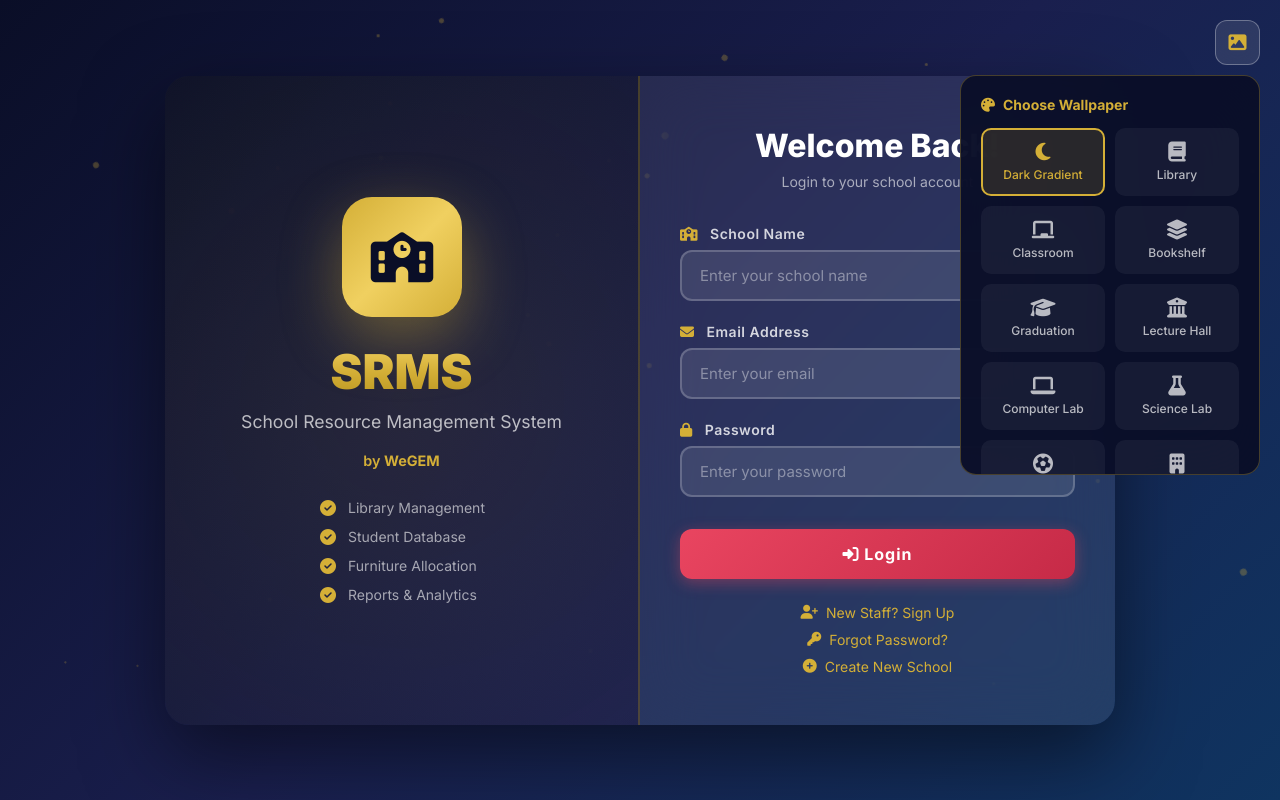
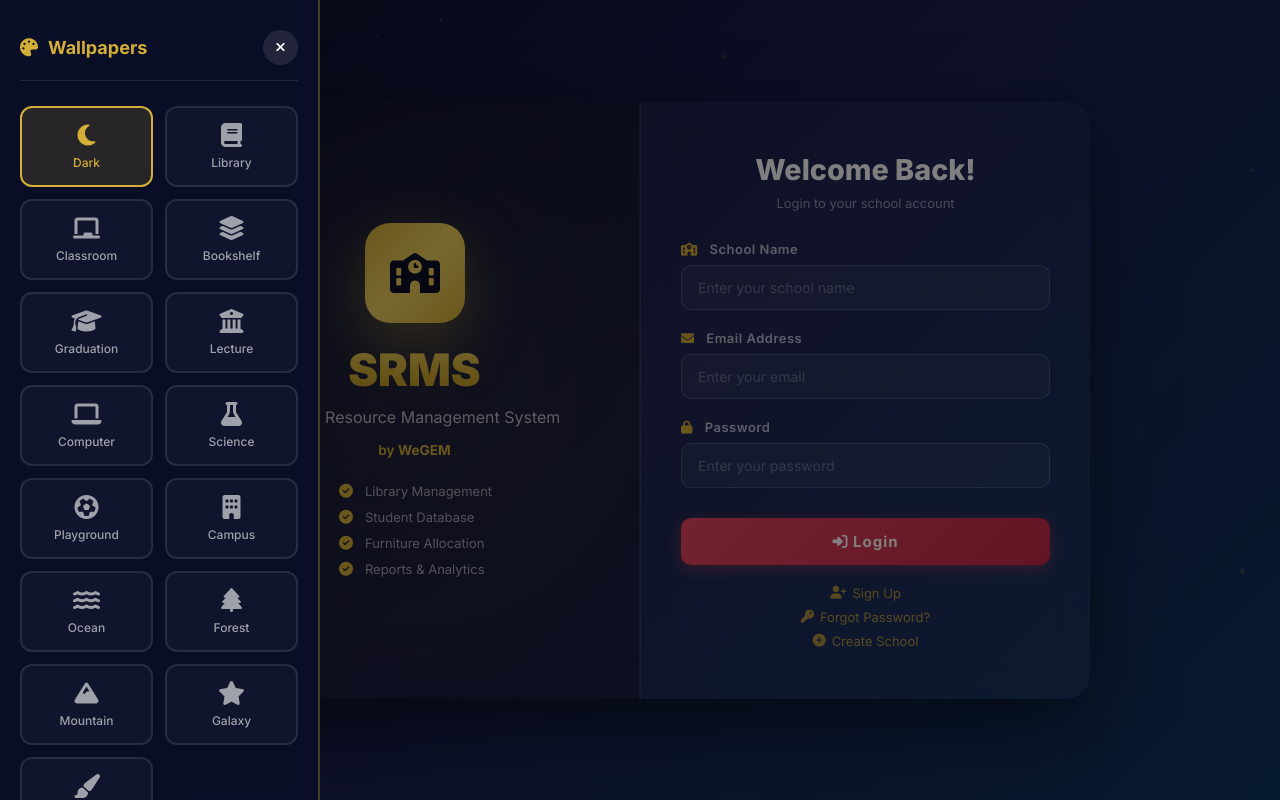
Before and after one commit to Eddie-dante/SMRS, a plain HTML site: page index.html in a window 1280 px wide. Both pictures are taken after a click on the button "Change Wallpaper". Drawn offline with Linux system fonts and the light colour scheme; no server answers.

Commit message:
Your commit message

```diff
--- a/index.html
+++ b/index.html
@@ -27,8 +27,8 @@
             --white: #ffffff;
             --shadow-gold: 0 20px 60px rgba(212, 175, 55, 0.4);
             --shadow-primary: 0 4px 15px rgba(233, 69, 96, 0.4);
-            --glass-bg: rgba(255, 255, 255, 0.08);
-            --glass-border: rgba(255, 255, 255, 0.2);
+            --glass-bg: rgba(255, 255, 255, 0.03);
+            --glass-border: rgba(255, 255, 255, 0.15);
         }
 
         * {
@@ -55,163 +55,153 @@
         }
 
         body.wallpaper-library {
-            background: linear-gradient(rgba(10, 14, 39, 0.75), rgba(10, 14, 39, 0.85)),
+            background: linear-gradient(rgba(10, 14, 39, 0.6), rgba(10, 14, 39, 0.7)),
                         url('https://images.unsplash.com/photo-1521587760476-6c12a4b040da?w=1920&q=80') center/cover no-repeat fixed;
         }
 
         body.wallpaper-classroom {
-            background: linear-gradient(rgba(10, 14, 39, 0.75), rgba(10, 14, 39, 0.85)),
+            background: linear-gradient(rgba(10, 14, 39, 0.6), rgba(10, 14, 39, 0.7)),
                         url('https://images.unsplash.com/photo-1497633762265-9d179a990aa6?w=1920&q=80') center/cover no-repeat fixed;
         }
 
         body.wallpaper-bookshelf {
-            background: linear-gradient(rgba(10, 14, 39, 0.75), rgba(10, 14, 39, 0.85)),
+            background: linear-gradient(rgba(10, 14, 39, 0.6), rgba(10, 14, 39, 0.7)),
                         url('https://images.unsplash.com/photo-1507842217343-583bb7270b66?w=1920&q=80') center/cover no-repeat fixed;
         }
 
         body.wallpaper-graduation {
-            background: linear-gradient(rgba(10, 14, 39, 0.75), rgba(10, 14, 39, 0.85)),
+            background: linear-gradient(rgba(10, 14, 39, 0.6), rgba(10, 14, 39, 0.7)),
                         url('https://images.unsplash.com/photo-1523050854058-8df90910f68e?w=1920&q=80') center/cover no-repeat fixed;
         }
 
         body.wallpaper-lecture {
-            background: linear-gradient(rgba(10, 14, 39, 0.75), rgba(10, 14, 39, 0.85)),
+            background: linear-gradient(rgba(10, 14, 39, 0.6), rgba(10, 14, 39, 0.7)),
                         url('https://images.unsplash.com/photo-1513542789411-b6a5d4f31634?w=1920&q=80') center/cover no-repeat fixed;
         }
 
         body.wallpaper-computer {
-            background: linear-gradient(rgba(10, 14, 39, 0.75), rgba(10, 14, 39, 0.85)),
+            background: linear-gradient(rgba(10, 14, 39, 0.6), rgba(10, 14, 39, 0.7)),
                         url('https://images.unsplash.com/photo-1571266028243-e4c84c8a40b7?w=1920&q=80') center/cover no-repeat fixed;
         }
 
         body.wallpaper-science {
-            background: linear-gradient(rgba(10, 14, 39, 0.75), rgba(10, 14, 39, 0.85)),
+            background: linear-gradient(rgba(10, 14, 39, 0.6), rgba(10, 14, 39, 0.7)),
                         url('https://images.unsplash.com/photo-1532094349884-543bc11b234d?w=1920&q=80') center/cover no-repeat fixed;
         }
 
         body.wallpaper-playground {
-            background: linear-gradient(rgba(10, 14, 39, 0.75), rgba(10, 14, 39, 0.85)),
+            background: linear-gradient(rgba(10, 14, 39, 0.6), rgba(10, 14, 39, 0.7)),
                         url('https://images.unsplash.com/photo-1472898965229-f9b06b9c9bbe?w=1920&q=80') center/cover no-repeat fixed;
         }
 
         body.wallpaper-campus {
-            background: linear-gradient(rgba(10, 14, 39, 0.75), rgba(10, 14, 39, 0.85)),
+            background: linear-gradient(rgba(10, 14, 39, 0.6), rgba(10, 14, 39, 0.7)),
                         url('https://images.unsplash.com/photo-1495616811223-4d98c6e9c869?w=1920&q=80') center/cover no-repeat fixed;
         }
 
         body.wallpaper-ocean {
-            background: linear-gradient(rgba(10, 14, 39, 0.75), rgba(10, 14, 39, 0.85)),
+            background: linear-gradient(rgba(10, 14, 39, 0.6), rgba(10, 14, 39, 0.7)),
                         url('https://images.unsplash.com/photo-1507525428034-b723cf961d3e?w=1920&q=80') center/cover no-repeat fixed;
         }
 
         body.wallpaper-forest {
-            background: linear-gradient(rgba(10, 14, 39, 0.75), rgba(10, 14, 39, 0.85)),
+            background: linear-gradient(rgba(10, 14, 39, 0.6), rgba(10, 14, 39, 0.7)),
                         url('https://images.unsplash.com/photo-1441974231531-c6227db76b6e?w=1920&q=80') center/cover no-repeat fixed;
         }
 
         body.wallpaper-mountain {
-            background: linear-gradient(rgba(10, 14, 39, 0.75), rgba(10, 14, 39, 0.85)),
+            background: linear-gradient(rgba(10, 14, 39, 0.6), rgba(10, 14, 39, 0.7)),
                         url('https://images.unsplash.com/photo-1506905925346-21bda4d32df4?w=1920&q=80') center/cover no-repeat fixed;
         }
 
         body.wallpaper-galaxy {
-            background: linear-gradient(rgba(10, 14, 39, 0.65), rgba(10, 14, 39, 0.75)),
+            background: linear-gradient(rgba(10, 14, 39, 0.5), rgba(10, 14, 39, 0.6)),
                         url('https://images.unsplash.com/photo-1462331940025-496dfbfc7564?w=1920&q=80') center/cover no-repeat fixed;
         }
 
         body.wallpaper-abstract {
-            background: linear-gradient(rgba(10, 14, 39, 0.7), rgba(10, 14, 39, 0.8)),
+            background: linear-gradient(rgba(10, 14, 39, 0.55), rgba(10, 14, 39, 0.65)),
                         url('https://images.unsplash.com/photo-1541701494587-cb58502866ab?w=1920&q=80') center/cover no-repeat fixed;
         }
 
-        /* Wallpaper selector */
-        .wallpaper-selector {
+        /* Sidebar for wallpapers */
+        .wallpaper-sidebar {
             position: fixed;
-            top: 20px;
-            right: 20px;
-            z-index: 100;
+            top: 0;
+            left: -320px;
+            width: 320px;
+            height: 100%;
+            background: rgba(10, 14, 39, 0.95);
+            backdrop-filter: blur(30px);
+            -webkit-backdrop-filter: blur(30px);
+            border-right: 2px solid rgba(212, 175, 55, 0.3);
+            z-index: 1000;
+            transition: left 0.3s ease;
+            padding: 30px 20px;
+            overflow-y: auto;
+        }
+
+        .wallpaper-sidebar.active {
+            left: 0;
+        }
+
+        .wallpaper-sidebar-header {
+            display: flex;
+            align-items: center;
+            justify-content: space-between;
+            margin-bottom: 25px;
+            padding-bottom: 15px;
+            border-bottom: 1px solid rgba(255, 255, 255, 0.1);
+        }
+
+        .wallpaper-sidebar-header h3 {
+            color: #d4af37;
+            font-size: 18px;
             display: flex;
             align-items: center;
             gap: 10px;
         }
 
-        .wallpaper-btn {
-            width: 45px;
-            height: 45px;
-            border-radius: 12px;
+        .wallpaper-sidebar-close {
+            width: 35px;
+            height: 35px;
             background: rgba(255, 255, 255, 0.1);
-            backdrop-filter: blur(20px);
-            border: 1px solid rgba(255, 255, 255, 0.3);
-            color: #d4af37;
+            border: none;
+            border-radius: 50%;
+            color: #ffffff;
             cursor: pointer;
             display: flex;
             align-items: center;
             justify-content: center;
-            font-size: 18px;
             transition: all 0.3s ease;
         }
 
-        .wallpaper-btn:hover {
-            background: rgba(255, 255, 255, 0.2);
-            transform: scale(1.1);
-        }
-
-        .wallpaper-panel {
-            position: fixed;
-            top: 75px;
-            right: 20px;
-            z-index: 100;
-            background: rgba(10, 14, 39, 0.95);
-            backdrop-filter: blur(30px);
-            border: 1px solid rgba(212, 175, 55, 0.3);
-            border-radius: 16px;
-            padding: 20px;
-            display: none;
-            width: 300px;
-            max-height: 400px;
-            overflow-y: auto;
-            animation: slideDown 0.3s ease;
-        }
-
-        .wallpaper-panel.active {
-            display: block;
-        }
-
-        @keyframes slideDown {
-            from { opacity: 0; transform: translateY(-20px); }
-            to { opacity: 1; transform: translateY(0); }
-        }
-
-        .wallpaper-panel h3 {
-            color: #d4af37;
-            font-size: 14px;
-            margin-bottom: 15px;
-            display: flex;
-            align-items: center;
-            gap: 8px;
+        .wallpaper-sidebar-close:hover {
+            background: rgba(220, 53, 69, 0.5);
+            transform: rotate(90deg);
         }
 
         .wallpaper-grid {
             display: grid;
             grid-template-columns: 1fr 1fr;
-            gap: 10px;
+            gap: 12px;
         }
 
         .wallpaper-option {
-            padding: 12px;
-            border-radius: 10px;
-            background: rgba(255, 255, 255, 0.05);
-            border: 2px solid transparent;
+            padding: 15px;
+            border-radius: 12px;
+            background: rgba(255, 255, 255, 0.03);
+            border: 2px solid rgba(255, 255, 255, 0.1);
             cursor: pointer;
             text-align: center;
             transition: all 0.3s ease;
-            color: rgba(255, 255, 255, 0.7);
+            color: rgba(255, 255, 255, 0.6);
             font-size: 12px;
             font-weight: 500;
         }
 
         .wallpaper-option:hover {
-            background: rgba(255, 255, 255, 0.1);
+            background: rgba(255, 255, 255, 0.08);
             border-color: rgba(212, 175, 55, 0.3);
             color: #ffffff;
             transform: translateY(-2px);
@@ -225,8 +215,51 @@
 
         .wallpaper-option i {
             display: block;
+            font-size: 24px;
+            margin-bottom: 8px;
+        }
+
+        /* Wallpaper toggle button */
+        .wallpaper-toggle {
+            position: fixed;
+            top: 20px;
+            left: 20px;
+            z-index: 999;
+            width: 50px;
+            height: 50px;
+            border-radius: 15px;
+            background: rgba(255, 255, 255, 0.08);
+            backdrop-filter: blur(20px);
+            -webkit-backdrop-filter: blur(20px);
+            border: 1px solid rgba(255, 255, 255, 0.2);
+            color: #d4af37;
+            cursor: pointer;
+            display: flex;
+            align-items: center;
+            justify-content: center;
             font-size: 20px;
-            margin-bottom: 5px;
+            transition: all 0.3s ease;
+        }
+
+        .wallpaper-toggle:hover {
+            background: rgba(255, 255, 255, 0.15);
+            transform: scale(1.1);
+        }
+
+        /* Overlay */
+        .wallpaper-overlay {
+            position: fixed;
+            top: 0;
+            left: 0;
+            width: 100%;
+            height: 100%;
+            background: rgba(0, 0, 0, 0.5);
+            z-index: 998;
+            display: none;
+        }
+
+        .wallpaper-overlay.active {
+            display: block;
         }
 
         /* Animated particles */
@@ -242,7 +275,7 @@
 
         .particle {
             position: absolute;
-            background: rgba(212, 175, 55, 0.3);
+            background: rgba(212, 175, 55, 0.2);
             border-radius: 50%;
             animation: float 15s infinite;
         }
@@ -257,7 +290,7 @@
             position: relative;
             z-index: 1;
             width: 100%;
-            max-width: 950px;
+            max-width: 900px;
             display: grid;
             grid-template-columns: 1fr 1fr;
             gap: 0;
@@ -272,16 +305,18 @@
             to { opacity: 1; transform: translateY(0); }
         }
 
-        /* Brand panel */
+        /* Brand panel - More transparent */
         .brand-panel {
-            background: linear-gradient(135deg, rgba(10, 14, 39, 0.95), rgba(26, 31, 78, 0.95));
+            background: rgba(10, 14, 39, 0.4);
+            backdrop-filter: blur(10px);
+            -webkit-backdrop-filter: blur(10px);
             padding: 50px 40px;
             display: flex;
             flex-direction: column;
             align-items: center;
             justify-content: center;
             text-align: center;
-            border-right: 2px solid rgba(212, 175, 55, 0.3);
+            border-right: 1px solid rgba(255, 255, 255, 0.1);
             position: relative;
             overflow: hidden;
         }
@@ -293,7 +328,7 @@
             left: -50%;
             width: 200%;
             height: 200%;
-            background: radial-gradient(circle, rgba(212, 175, 55, 0.1) 0%, transparent 70%);
+            background: radial-gradient(circle, rgba(212, 175, 55, 0.08) 0%, transparent 70%);
             animation: rotate 30s linear infinite;
         }
 
@@ -303,17 +338,17 @@
         }
 
         .brand-logo {
-            width: 120px;
-            height: 120px;
+            width: 100px;
+            height: 100px;
             background: linear-gradient(135deg, #d4af37, #f0d060, #d4af37);
-            border-radius: 30px;
+            border-radius: 25px;
             display: flex;
             align-items: center;
             justify-content: center;
-            font-size: 50px;
+            font-size: 40px;
             font-weight: 900;
             color: #0a0e27;
-            margin-bottom: 25px;
+            margin-bottom: 20px;
             box-shadow: var(--shadow-gold);
             animation: pulse 2s infinite;
             position: relative;
@@ -326,7 +361,7 @@
         }
 
         .brand-title {
-            font-size: 3em;
+            font-size: 2.8em;
             font-weight: 900;
             background: linear-gradient(180deg, #f0d060, #d4af37, #b8941f);
             -webkit-background-clip: text;
@@ -339,25 +374,25 @@
 
         .brand-subtitle {
             color: rgba(255, 255, 255, 0.7);
-            font-size: 1.1em;
-            margin-bottom: 20px;
+            font-size: 1em;
+            margin-bottom: 15px;
             position: relative;
             z-index: 1;
         }
 
         .brand-by {
             color: #d4af37;
-            font-size: 0.9em;
+            font-size: 0.85em;
             font-weight: 600;
             position: relative;
             z-index: 1;
         }
 
         .brand-features {
-            margin-top: 30px;
+            margin-top: 25px;
             display: flex;
             flex-direction: column;
-            gap: 12px;
+            gap: 10px;
             position: relative;
             z-index: 1;
         }
@@ -367,54 +402,55 @@
             align-items: center;
             gap: 10px;
             color: rgba(255, 255, 255, 0.6);
-            font-size: 14px;
+            font-size: 13px;
         }
 
         .brand-feature i {
             color: #d4af37;
-            font-size: 16px;
-            width: 20px;
+            font-size: 14px;
+            width: 18px;
         }
 
-        /* Form panel */
+        /* Form panel - More transparent glass */
         .form-panel {
-            background: rgba(255, 255, 255, 0.08);
-            backdrop-filter: blur(30px);
-            -webkit-backdrop-filter: blur(30px);
+            background: rgba(255, 255, 255, 0.03);
+            backdrop-filter: blur(15px);
+            -webkit-backdrop-filter: blur(15px);
             padding: 50px 40px;
             display: flex;
             flex-direction: column;
             justify-content: center;
+            border-left: 1px solid rgba(255, 255, 255, 0.1);
         }
 
         .form-header {
             text-align: center;
-            margin-bottom: 35px;
+            margin-bottom: 30px;
         }
 
         .form-header h2 {
             color: #ffffff;
-            font-size: 2em;
+            font-size: 1.8em;
             font-weight: 800;
             margin-bottom: 8px;
         }
 
         .form-header p {
-            color: rgba(255, 255, 255, 0.6);
-            font-size: 14px;
+            color: rgba(255, 255, 255, 0.5);
+            font-size: 13px;
         }
 
         .form-group {
-            margin-bottom: 22px;
+            margin-bottom: 20px;
             position: relative;
         }
 
         .form-group label {
             display: block;
-            color: rgba(255, 255, 255, 0.8);
+            color: rgba(255, 255, 255, 0.7);
             margin-bottom: 8px;
             font-weight: 600;
-            font-size: 14px;
+            font-size: 13px;
             letter-spacing: 0.5px;
         }
 
@@ -425,35 +461,35 @@
 
         .form-group input {
             width: 100%;
-            padding: 14px 18px;
-            background: rgba(255, 255, 255, 0.1);
-            border: 2px solid rgba(255, 255, 255, 0.2);
-            border-radius: 12px;
+            padding: 13px 16px;
+            background: rgba(255, 255, 255, 0.05);
+            border: 1px solid rgba(255, 255, 255, 0.15);
+            border-radius: 10px;
             color: #ffffff;
-            font-size: 15px;
+            font-size: 14px;
             transition: all 0.3s ease;
             font-family: 'Inter', sans-serif;
         }
 
         .form-group input:focus {
             outline: none;
-            border-color: #d4af37;
-            background: rgba(255, 255, 255, 0.15);
-            box-shadow: 0 0 0 4px rgba(212, 175, 55, 0.2);
+            border-color: rgba(212, 175, 55, 0.5);
+            background: rgba(255, 255, 255, 0.08);
+            box-shadow: 0 0 0 3px rgba(212, 175, 55, 0.15);
         }
 
         .form-group input::placeholder {
-            color: rgba(255, 255, 255, 0.4);
+            color: rgba(255, 255, 255, 0.3);
         }
 
         .btn-login {
             width: 100%;
-            padding: 15px;
+            padding: 14px;
             background: linear-gradient(135deg, #e94560, #c62a47);
             border: none;
-            border-radius: 12px;
+            border-radius: 10px;
             color: #ffffff;
-            font-size: 16px;
+            font-size: 15px;
             font-weight: 700;
             cursor: pointer;
             transition: all 0.3s ease;
@@ -474,21 +510,21 @@
 
         .login-footer {
             text-align: center;
-            margin-top: 25px;
+            margin-top: 20px;
             display: flex;
             flex-direction: column;
-            gap: 10px;
+            gap: 8px;
         }
 
         .login-footer a {
-            color: #d4af37;
+            color: rgba(212, 175, 55, 0.8);
             text-decoration: none;
-            font-size: 14px;
+            font-size: 13px;
             transition: all 0.3s ease;
             display: inline-flex;
             align-items: center;
             justify-content: center;
-            gap: 8px;
+            gap: 6px;
         }
 
         .login-footer a:hover {
@@ -497,16 +533,16 @@
         }
 
         .error-message {
-            background: rgba(220, 53, 69, 0.2);
-            border: 1px solid #dc3545;
+            background: rgba(220, 53, 69, 0.15);
+            border: 1px solid rgba(220, 53, 69, 0.3);
             color: #ff4757;
-            padding: 12px;
-            border-radius: 10px;
-            margin-bottom: 20px;
+            padding: 10px;
+            border-radius: 8px;
+            margin-bottom: 15px;
             display: none;
-            font-size: 14px;
+            font-size: 13px;
             align-items: center;
-            gap: 10px;
+            gap: 8px;
         }
 
         .error-message.show {
@@ -516,8 +552,8 @@
 
         @keyframes shake {
             0%, 100% { transform: translateX(0); }
-            25% { transform: translateX(-10px); }
-            75% { transform: translateX(10px); }
+            25% { transform: translateX(-8px); }
+            75% { transform: translateX(8px); }
         }
 
         /* Responsive */
@@ -532,11 +568,11 @@
             }
 
             .form-panel {
-                padding: 40px 30px;
+                padding: 35px 25px;
             }
 
-            .wallpaper-panel {
-                width: 250px;
+            .wallpaper-sidebar {
+                width: 280px;
             }
         }
     </style>
@@ -545,19 +581,26 @@
     <!-- Animated particles -->
     <div class="particles" id="particles"></div>
 
-    <!-- Wallpaper Selector -->
-    <div class="wallpaper-selector">
-        <button class="wallpaper-btn" onclick="toggleWallpaperPanel()" title="Change Wallpaper">
-            <i class="fas fa-image"></i>
-        </button>
-    </div>
+    <!-- Wallpaper Overlay -->
+    <div class="wallpaper-overlay" id="wallpaperOverlay" onclick="closeWallpaperSidebar()"></div>
 
-    <!-- Wallpaper Panel -->
-    <div class="wallpaper-panel" id="wallpaperPanel">
-        <h3><i class="fas fa-palette"></i> Choose Wallpaper</h3>
+    <!-- Wallpaper Toggle Button -->
+    <button class="wallpaper-toggle" onclick="toggleWallpaperSidebar()" title="Change Wallpaper">
+        <i class="fas fa-image"></i>
+    </button>
+
+    <!-- Wallpaper Sidebar -->
+    <div class="wallpaper-sidebar" id="wallpaperSidebar">
+        <div class="wallpaper-sidebar-header">
+            <h3><i class="fas fa-palette"></i> Wallpapers</h3>
+            <button class="wallpaper-sidebar-close" onclick="closeWallpaperSidebar()">
+                <i class="fas fa-times"></i>
+            </button>
+        </div>
+
         <div class="wallpaper-grid">
             <div class="wallpaper-option active" onclick="setWallpaper('none')">
-                <i class="fas fa-moon"></i> Dark Gradient
+                <i class="fas fa-moon"></i> Dark
             </div>
             <div class="wallpaper-option" onclick="setWallpaper('library')">
                 <i class="fas fa-book"></i> Library
@@ -572,13 +615,13 @@
                 <i class="fas fa-graduation-cap"></i> Graduation
             </div>
             <div class="wallpaper-option" onclick="setWallpaper('lecture')">
-                <i class="fas fa-university"></i> Lecture Hall
+                <i class="fas fa-university"></i> Lecture
             </div>
             <div class="wallpaper-option" onclick="setWallpaper('computer')">
-                <i class="fas fa-laptop"></i> Computer Lab
+                <i class="fas fa-laptop"></i> Computer
             </div>
             <div class="wallpaper-option" onclick="setWallpaper('science')">
-                <i class="fas fa-flask"></i> Science Lab
+                <i class="fas fa-flask"></i> Science
             </div>
             <div class="wallpaper-option" onclick="setWallpaper('playground')">
                 <i class="fas fa-futbol"></i> Playground
@@ -674,13 +717,13 @@
 
             <div class="login-footer">
                 <a href="#" onclick="showSignup(event)">
-                    <i class="fas fa-user-plus"></i> New Staff? Sign Up
+                    <i class="fas fa-user-plus"></i> Sign Up
                 </a>
                 <a href="#" onclick="showForgotPassword(event)">
                     <i class="fas fa-key"></i> Forgot Password?
                 </a>
                 <a href="#" onclick="showCreateSchool(event)">
-                    <i class="fas fa-plus-circle"></i> Create New School
+                    <i class="fas fa-plus-circle"></i> Create School
                 </a>
             </div>
         </div>
@@ -698,7 +741,7 @@
             for (let i = 0; i < 30; i++) {
                 const particle = document.createElement('div');
                 particle.className = 'particle';
-                particle.style.width = Math.random() * 5 + 2 + 'px';
+                particle.style.width = Math.random() * 4 + 1 + 'px';
                 particle.style.height = particle.style.width;
                 particle.style.left = Math.random() * 100 + '%';
                 particle.style.top = Math.random() * 100 + '%';
@@ -708,10 +751,16 @@
             }
         }
 
-        // Toggle wallpaper panel
-        function toggleWallpaperPanel() {
-            const panel = document.getElementById('wallpaperPanel');
-            panel.classList.toggle('active');
+        // Toggle wallpaper sidebar
+        function toggleWallpaperSidebar() {
+            document.getElementById('wallpaperSidebar').classList.toggle('active');
+            document.getElementById('wallpaperOverlay').classList.toggle('active');
+        }
+
+        // Close wallpaper sidebar
+        function closeWallpaperSidebar() {
+            document.getElementById('wallpaperSidebar').classList.remove('active');
+            document.getElementById('wallpaperOverlay').classList.remove('active');
         }
 
         // Set wallpaper
@@ -727,9 +776,9 @@
             // Save to localStorage
             localStorage.setItem('srms_wallpaper', type);
 
-            // Close panel
+            // Close sidebar
             setTimeout(() => {
-                document.getElementById('wallpaperPanel').classList.remove('active');
+                closeWallpaperSidebar();
             }, 300);
         }
 
@@ -750,15 +799,6 @@
             }
         }
 
-        // Close wallpaper panel on outside click
-        document.addEventListener('click', function(event) {
-            const panel = document.getElementById('wallpaperPanel');
-            const btn = document.querySelector('.wallpaper-btn');
-            if (panel.classList.contains('active') && !panel.contains(event.target) && !btn.contains(event.target)) {
-                panel.classList.remove('active');
-            }
-        });
-
         // Initialize
         document.addEventListener('DOMContentLoaded', function() {
             createParticles();
```
